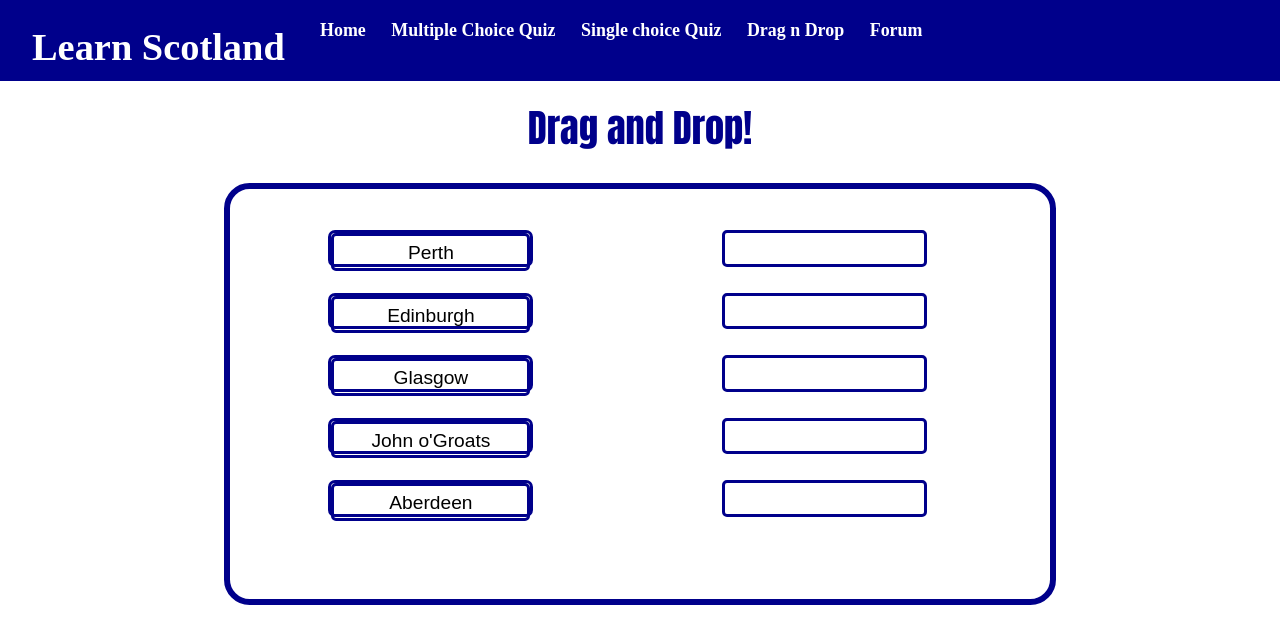
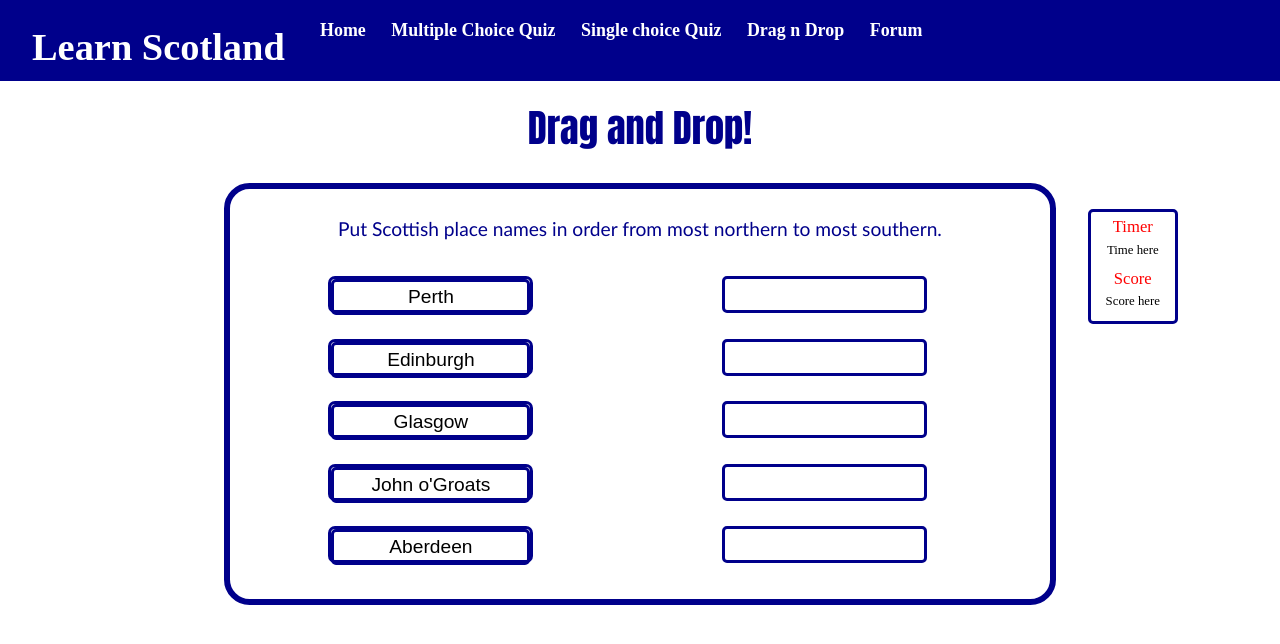
Before and after one commit to pmo234/Learn_Scotland, a React (Create React App) app in the folder client/: page /dragndrop in a window 1280 px wide. Shown: the top 644 px of the page. Built offline with nearby package versions, Linux system fonts and the light colour scheme.

Commit message:
dragdrop & single quiz updated

```diff
--- a/client/src/components/QuizDragNDrop.js
+++ b/client/src/components/QuizDragNDrop.js
@@ -1,97 +1,116 @@
-
 import React, { useState, useEffect } from 'react';
 import styled from 'styled-components';
 import Header from "./Header";
 
 
+const QuizDragDrop = () => {
 
-const QuizDragDrop = () => {
+    const [one, setOne] = useState(0);
+    const [two, setTwo] = useState(0);
+    const [three, setThree] = useState(0);
+    const [four, setFour] = useState(0);
+    const [five, setFive] = useState(0);
+    const [answeredCorrectly, setAnsweredCorrectly] = useState(false);
+
+    useEffect(() => {
+        if (one + two + three + four + five === 5) {
+            setAnsweredCorrectly(true)
+        };
+    }, [one, two, three, four, five]);
+
+
+    if (answeredCorrectly) {
+        document.getElementById('drag1').setAttribute('draggable', false);
+        document.getElementById('drag2').setAttribute('draggable', false);
+        document.getElementById('drag3').setAttribute('draggable', false);
+        document.getElementById('drag4').setAttribute('draggable', false);
+        document.getElementById('drag5').setAttribute('draggable', false);
+        document.getElementById('div1Container').innerHTML = '58.6373° N';
+        document.getElementById('div2Container').innerHTML = '57.1499° N';
+        document.getElementById('div3Container').innerHTML = '56.3950° N';
+        document.getElementById('div4Container').innerHTML = '55.9533° N';
+        document.getElementById('div5Container').innerHTML = '55.8642° N';
+    };
+
     function allowDrop(ev) {
         ev.preventDefault();
-  }
+    };
 
     function drag(ev) {
         ev.dataTransfer.setData("text", ev.target.id);
-  }
+    };
 
     function drop(ev) {
+
         ev.preventDefault();
         var data = ev.dataTransfer.getData("text");
         ev.target.appendChild(document.getElementById(data));
+        var place = ev.target.id;
+
+        if (data.slice(-1) === place.slice(-1)) {
+            if (data.slice(-1) == 1 ){ setOne(1) }
+            if (data.slice(-1) == 2 ){ setTwo(1) }
+            if (data.slice(-1) == 3 ){ setThree(1) }
+            if (data.slice(-1) == 4 ){ setFour(1) }
+            if (data.slice(-1) == 5 ){ setFive(1) }
         }
+        else {
+            if (data.slice(-1) == 1 ){ setOne(0) }
+            if (data.slice(-1) == 2 ){ setTwo(0) }
+            if (data.slice(-1) == 3 ){ setThree(0) }
+            if (data.slice(-1) == 4 ){ setFour(0) }
+            if (data.slice(-1) == 5 ){ setFive(0) }
+        };
+    };
 
   return (
     <>
       <Header />
-      <QuizTitle>Drag and Drop!</QuizTitle>
+      { answeredCorrectly ? <Success id="success">Success!</Success> : <QuizTitle>Drag and Drop!</QuizTitle> }
+      <ScoreBox>
+        <Timer>Timer</Timer>
+        <Paragraph>Time here</Paragraph>
+        <Score>Score</Score>
+        <Paragraph>Score here</Paragraph>
+      </ScoreBox>
+      <QuizContainer id="quizContainer">
 
-      <QuizContainer id="quizContainer">
+        <Instructions>Put Scottish place names in order from most northern to most southern.</Instructions>
+
         <StartBlock>
-          <DivContainer id="div1" onDrop={drop} onDragOver={allowDrop}>
-            <Word
-              draggable="true"
-              onDragStart={drag}
-              id="drag1"
-              width="88"
-              height="31"
-            >
-              Perth
-            </Word>
+
+          <DivContainer id="div1Container" onDrop={drop} onDragOver={allowDrop}>
+            <Word id="drag3" draggable="true"onDragStart={drag}>Perth</Word>
           </DivContainer>
-          <DivContainer id="div2" onDrop={drop} onDragOver={allowDrop}>
-            <Word
-              draggable="true"
-              onDragStart={drag}
-              id="drag2"
-              width="88"
-              height="31"
-            >
-              Edinburgh
-            </Word>
+
+          <DivContainer id="div2Container" onDrop={drop} onDragOver={allowDrop}>
+            <Word id="drag4" draggable="true" onDragStart={drag}>Edinburgh</Word>
           </DivContainer>
-          <DivContainer id="div3" onDrop={drop} onDragOver={allowDrop}>
-            <Word
-              draggable="true"
-              onDragStart={drag}
-              id="drag3"
-              width="88"
-              height="31"
-            >
-              Glasgow
-            </Word>
+
+          <DivContainer id="div3Container" onDrop={drop} onDragOver={allowDrop}>
+            <Word id="drag5" draggable="true" onDragStart={drag}>Glasgow</Word>
           </DivContainer>
-          <DivContainer id="div4" onDrop={drop} onDragOver={allowDrop}>
-            <Word
-              draggable="true"
-              onDragStart={drag}
-              id="drag4"
-              width="88"
-              height="31"
-            >
-              John o'Groats
-            </Word>
+
+          <DivContainer id="div4Container" onDrop={drop} onDragOver={allowDrop}>
+            <Word id="drag1" draggable="true" onDragStart={drag}>John o'Groats</Word>
           </DivContainer>
-          <DivContainer id="div5" onDrop={drop} onDragOver={allowDrop}>
-            <Word
-              draggable="true"
-              onDragStart={drag}
-              id="drag5"
-              width="88"
-              height="31"
-            >
-              Aberdeen
-            </Word>
+
+          <DivContainer id="div5Container" onDrop={drop} onDragOver={allowDrop}>
+            <Word id="drag2" draggable="true" onDragStart={drag}>Aberdeen</Word>
           </DivContainer>
+
         </StartBlock>
 
         <EndBlock>
-          <Place id="div2" onDrop={drop} onDragOver={allowDrop}></Place>
-          <Place id="div2" onDrop={drop} onDragOver={allowDrop}></Place>
-          <Place id="div2" onDrop={drop} onDragOver={allowDrop}></Place>
-          <Place id="div2" onDrop={drop} onDragOver={allowDrop}></Place>
-          <Place id="div2" onDrop={drop} onDragOver={allowDrop}></Place>
+          <Place id="drop1" onDrop={drop} onDragOver={allowDrop}></Place>
+          <Place id="drop2" onDrop={drop} onDragOver={allowDrop}></Place>
+          <Place id="drop3" onDrop={drop} onDragOver={allowDrop}></Place>
+          <Place id="drop4" onDrop={drop} onDragOver={allowDrop}></Place>
+          <Place id="drop5" onDrop={drop} onDragOver={allowDrop}></Place>
         </EndBlock>
+
       </QuizContainer>
+
     </>
   );
 };
@@ -100,7 +119,7 @@ const StartBlock = styled.div`
   float: left;
   height: 90%;
   margin-left: 12%;
-  margin-top: 5%;
+  margin-top: 4%;
   width: 25%;
 `;
 
@@ -108,20 +127,20 @@ const EndBlock = styled.div`
   float: left;
   height: 90%;
   margin-left: 23%;
-  margin-top: 5%;
+  margin-top: 4%;
   width: 25%;
 `;
 
 const DivContainer = styled.div`
   border: solid darkblue;
   border-radius: 7px;
+  font-family: sans-serif;
   float: left;
+  font-size: 1.5vw;
   height: 10%;
   margin-bottom: 2vw;
+  text-align: center;
   width: 100%;
-  &:active {
-    background-color: lightblue;
-  }
 `;
 
 const Word = styled.div`
@@ -130,9 +149,12 @@ const Word = styled.div`
   border-width: 0.25vw;
   font-family: sans-serif;
   font-size: 1.5vw;
-  padding-top: 3px;
+  padding-top: 1px;
   text-align: center;
   width: 100%;
+  &:active {
+    background-color: lightblue;
+  }
 `;
 
 const Place = styled.div`
@@ -146,14 +168,15 @@ const Place = styled.div`
 `;
 
 const QuizContainer = styled.section`
+  border: solid darkblue;
+  border-width: 0.5vw;
+  border-radius: 2vw;
   height: 33vw;
-  width: 65%;
   margin: auto;
   margin-top: 3%;
   margin-bottom: 3%;
-  border: solid darkblue;
-  border-width: 0.5vw;
-  border-radius: 2vw;
+  position: relative;
+  width: 65%;
 `;
 
 const QuizTitle = styled.h1`
@@ -168,4 +191,59 @@ const QuizTitle = styled.h1`
   text-align: center;
   width: 50%;
 `;
+
+
+const Instructions = styled.h3`
+    color: darkblue;
+    font-family: "Gill Sans", "Gill Sans MT", "Trebuchet MS", sans-serif;
+    font-size: 1.5vw;
+    margin-top: 2vw;
+    text-align: center;
+`;
+
+const Success = styled.h1`
+  color: red;
+  font-family: Impact, "Arial Narrow Bold", sans-serif;
+  font-size: 3vw;
+  height: 4vw;
+  margin: auto;
+  margin-top: 1%;
+  margin-bottom: 2vw;
+  padding-top: 0.5vw;
+  text-align: center;
+  width: 50%;
+`;
+
+const ScoreBox = styled.div`
+    border: solid darkblue;
+    border-radius: 5px;
+    color: red;
+    font-family: 'Gill Sans', 'Gill Sans MT', 'Trebuchet MS', sans-serif;
+    height: 9vw;
+    margin-left: 85%;
+    margin-top: 3vw;
+    padding: 0.3vw;
+    position: absolute;
+    text-align: center;
+    width: 7vw;
+    z-index: 2;
+`
+
+const Timer = styled.div`
+    font-size: 1.3vw;
+    height: 2vw;
+`
+
+const Score = styled.div`
+    font-size: 1.3vw;
+    height: 2vw;
+`
+
+const Paragraph = styled.p`
+    color: black;
+    font-size: 1vw;
+    height: 1vw;
+    margin-bottom: 1vw;
+`
+
 export default QuizDragDrop;
--- a/client/src/components/quizSingle.js
+++ b/client/src/components/quizSingle.js
@@ -4,7 +4,6 @@ import Header from "./Header";
 import styled from "styled-components";
 
 
-// comment for no reason
 const QuizSingle = () => {
   const [questionList, setQuestionList] = useState([]);
   const [answerList, setAnswerList] = useState([]);
@@ -37,17 +36,14 @@ const QuizSingle = () => {
       let score = 1;
       score = answerList.indexOf(answer) + 1;
       document.getElementById("answer").style.backgroundColor = "lightgreen";
-      document.getElementById(
-        "displayCorrect"
-      ).innerHTML = `${answer} is correct. Well done!`;
+      document.getElementById("displayCorrect").innerHTML = `${answer} is correct. Well done!`;
       document.getElementById("displayScore").innerHTML = `${score}`;
 
       if (score === 5) {
-        document.getElementById(
-          "displayCorrect"
-        ).innerHTML = `5 CORRECT ANSWERS!!!`;
+        document.getElementById("displayCorrect").innerHTML = `5 CORRECT ANSWERS!!!`;
         e.target.value = "Congratulations!";
-      } else {
+      }
+      else {
         setTimeout(function () {
           e.target.value = "Next question...";
           document.getElementById("displayCorrect").innerHTML = `Get ready...`;
@@ -68,6 +64,13 @@ const QuizSingle = () => {
     <>
       <Header />
       <QuizTitle>Five Questions!</QuizTitle>
+
+      <ScoreBox>
+        <Timer>Timer</Timer>
+        <Paragraph>Time here</Paragraph>
+        <Score>Score</Score>
+        <Paragraph>Score here</Paragraph>
+      </ScoreBox>
 
       <QuizContainer id="quizContainer">
         <QuestionBox>
@@ -174,4 +177,36 @@ const DisplayScore = styled.h3`
   width: 92%;
 `;
 
+const ScoreBox = styled.div`
+    border: solid darkblue;
+    border-radius: 5px;
+    color: red;
+    font-family: 'Gill Sans', 'Gill Sans MT', 'Trebuchet MS', sans-serif;
+    height: 9vw;
+    margin-left: 85%;
+    margin-top: 3vw;
+    padding: 0.3vw;
+    position: absolute;
+    text-align: center;
+    width: 7vw;
+    z-index: 2;
+`
+
+const Timer = styled.div`
+    font-size: 1.3vw;
+    height: 2vw;
+`
+
+const Score = styled.div`
+    font-size: 1.3vw;
+    height: 2vw;
+`
+
+const Paragraph = styled.p`
+    color: black;
+    font-size: 1vw;
+    height: 1vw;
+    margin-bottom: 1vw;
+`
+
 export default QuizSingle;
```
Lines whose indentation alone changed are shown as unchanged.
